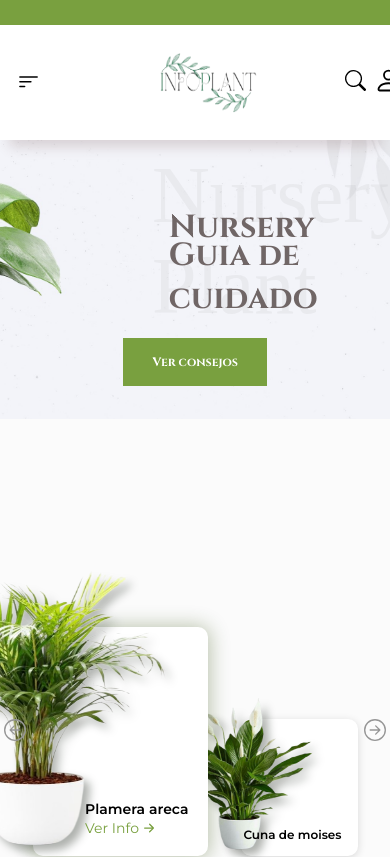
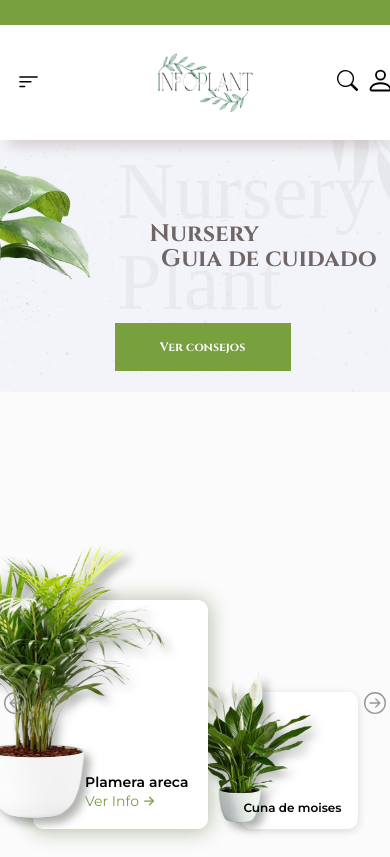
Before and after one commit to Alan-Ribeca/infoPlant, a React (Vite) app: page / in a window 390 px wide. Shown: the top 857 px of the page. Built offline with nearby package versions, Linux system fonts and the light colour scheme.

Commit message:
casi listo el responsi

```diff
--- a/src/components/comentarios/comentarios.scss
+++ b/src/components/comentarios/comentarios.scss
@@ -107,6 +107,26 @@
 
 @media screen and (max-width: 600px) {
   .containerComentarios {
-    height: 375px;
+    height: 321px;
+    background-position: 50% 26.9402%;
+    .comentario {
+      &::after {
+        font-size: 57px;
+        width: 58px;
+      }
+
+      .textComentario {
+        width: 52%;
+      }
+      .svgIcons {
+        width: 168px;
+        height: 96px;
+      }
+
+      .contenedorMarcador .marcador {
+        width: 8px;
+        height: 8px;
+      }
+    }
   }
 }
--- a/src/components/navbar/navbar.scss
+++ b/src/components/navbar/navbar.scss
@@ -211,6 +211,11 @@
         height: 81px;
       }
 
+      .imgLogoCorrido {
+        width: 20%;
+        height: 81px;
+      }
+
       .ulPerfilMovil {
         position: relative;
         list-style: none;
@@ -288,7 +293,7 @@
       .imgLogoCorrido {
         width: 27%;
         height: 61px;
-        margin-right: 2.5rem;
+        margin-right: 5.5rem;
         transition: 0.3s all;
       }
       .imgLogo {
@@ -296,6 +301,18 @@
         height: 61px;
         transition: 0.3s all;
       }
+
+      .ulPerfilMovil {
+        width: 8%;
+      }
+
+      .inputBuscarMovil {
+        right: 7%;
+      }
+
+      .inputBuscarActivoMovil {
+        right: 7%;
+      }
     }
   }
 }
--- a/src/components/top/top.scss
+++ b/src/components/top/top.scss
@@ -253,3 +253,34 @@
     }
   }
 }
+
+@media screen and (max-width: 550px) {
+  .top {
+    min-height: 286px;
+
+    .containerTitle {
+      .titleImpresa {
+        left: 30%;
+        top: 14%;
+      }
+
+      .titleCursiva {
+        left: 38.3%;
+        font-size: 1.5rem;
+        top: 39%;
+      }
+
+      .titlePrincipal {
+        left: 41.3%;
+        top: 48%;
+        font-size: 1.5rem;
+      }
+
+      .btn {
+        top: 76%;
+        right: 25.5%;
+        width: 11rem;
+      }
+    }
+  }
+}
```
